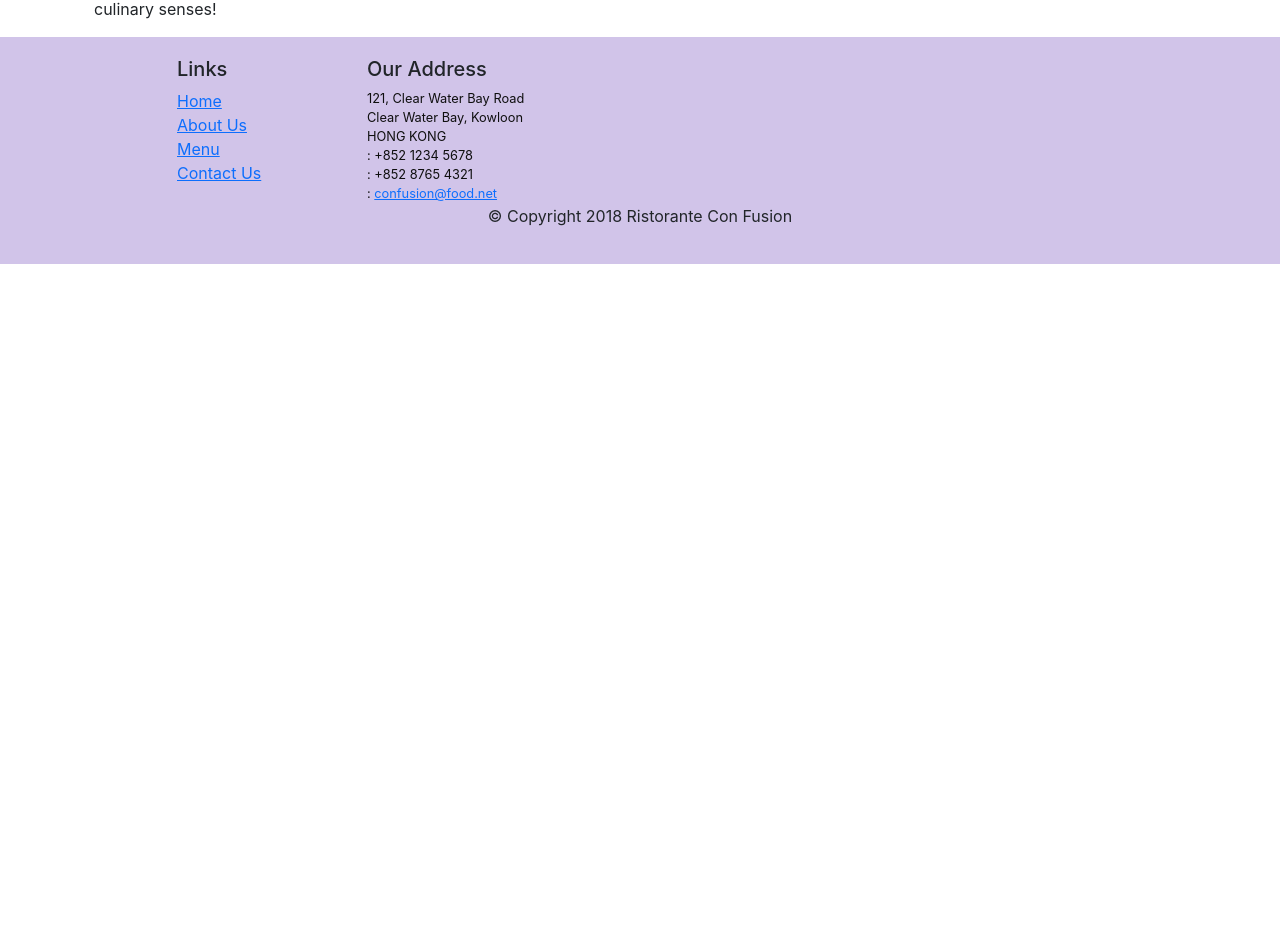
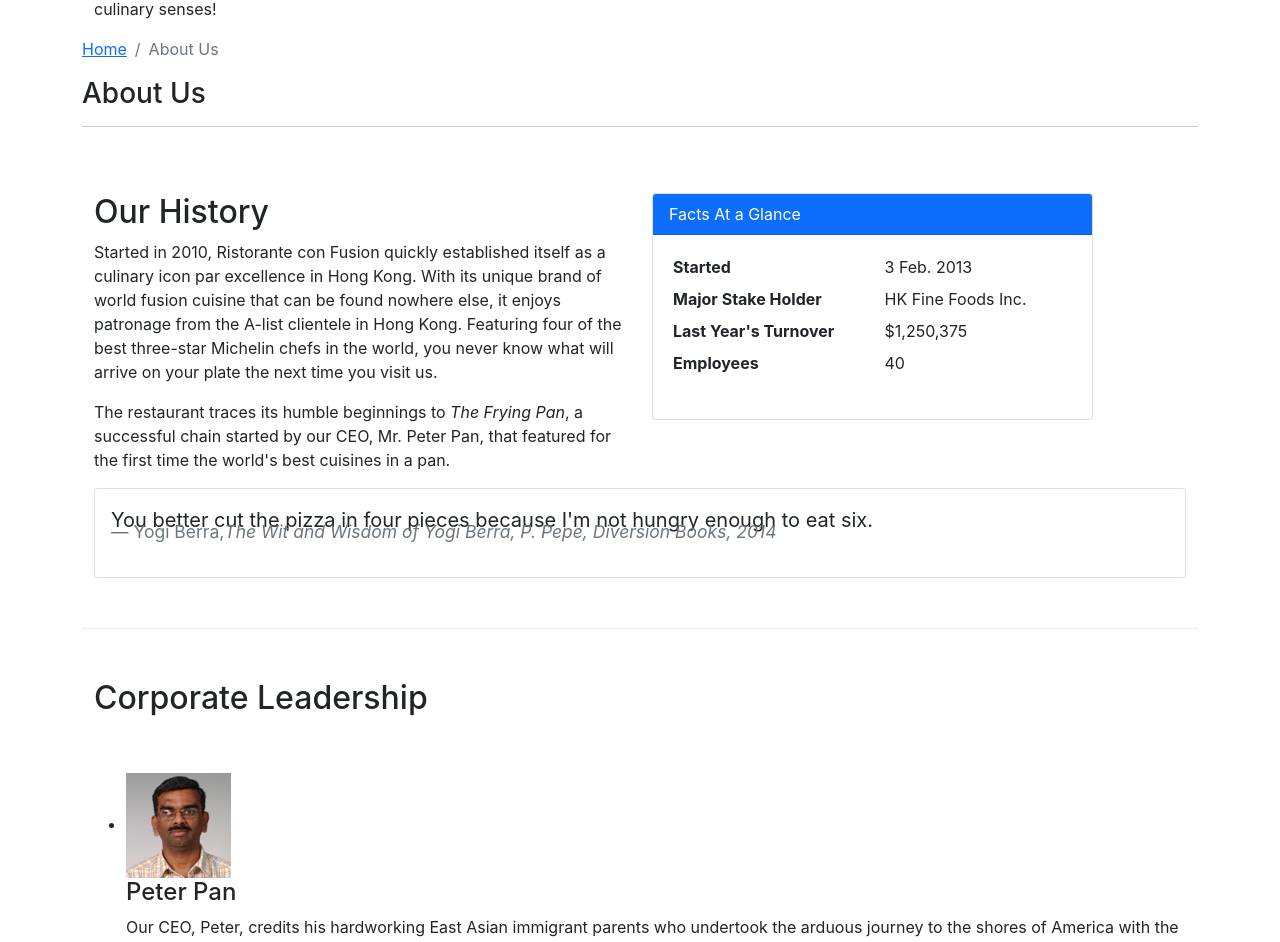
Before and after one commit to luutrinhlam/React-Redux-Learning, a React (Create React App) app: page /aboutus in a window 1280 px wide. Shown: the part 195-1137 px from the top of the page. Before the commit the page ends 800 px from the top, so only its background shows below. Built offline with nearby package versions, Linux system fonts and the light colour scheme; the HTML template or start-up script is replaced by a standard one.

Commit message:
Assignment 2 done

```diff
--- /dev/null
+++ b/src/components/AboutComponent.js
@@ -0,0 +1,93 @@
+import React from 'react';
+import { Breadcrumb, BreadcrumbItem, Card, CardBody, CardHeader, Media } from 'reactstrap';
+import { Link } from 'react-router-dom';
+
+function RenderLeader({ leader }) {
+    return (
+        <div key={leader.id} className="col-12 mt-5">
+            <Media tag="li" >
+                <Media left middle>
+                    <Media object src={leader.image} alt={leader.name} />
+                </Media>
+                <Media body className="ml-5">
+                    <Media heading>{leader.name}</Media>
+                    <p>{leader.description}</p>
+                </Media>
+            </Media>
+        </div>
+    );
+}
+////////
+function About(props) {
+
+    const leaders = props.leaders.map((leader) => {
+        return (
+            <RenderLeader leader={leader} />
+        );
+    });
+
+    return (
+        <div className="container">
+            <div className="row">
+                <Breadcrumb>
+                    <BreadcrumbItem><Link to="/home">Home</Link></BreadcrumbItem>
+                    <BreadcrumbItem active>About Us</BreadcrumbItem>
+                </Breadcrumb>
+                <div className="col-12">
+                    <h3>About Us</h3>
+                    <hr />
+                </div>
+            </div>
+            <div className="row row-content">
+                <div className="col-12 col-md-6">
+                    <h2>Our History</h2>
+                    <p>Started in 2010, Ristorante con Fusion quickly established itself as a culinary icon par excellence in Hong Kong. With its unique brand of world fusion cuisine that can be found nowhere else, it enjoys patronage from the A-list clientele in Hong Kong.  Featuring four of the best three-star Michelin chefs in the world, you never know what will arrive on your plate the next time you visit us.</p>
+                    <p>The restaurant traces its humble beginnings to <em>The Frying Pan</em>, a successful chain started by our CEO, Mr. Peter Pan, that featured for the first time the world's best cuisines in a pan.</p>
+                </div>
+                <div className="col-12 col-md-5">
+                    <Card>
+                        <CardHeader className="bg-primary text-white">Facts At a Glance</CardHeader>
+                        <CardBody>
+                            <dl className="row p-1">
+                                <dt className="col-6">Started</dt>
+                                <dd className="col-6">3 Feb. 2013</dd>
+                                <dt className="col-6">Major Stake Holder</dt>
+                                <dd className="col-6">HK Fine Foods Inc.</dd>
+                                <dt className="col-6">Last Year's Turnover</dt>
+                                <dd className="col-6">$1,250,375</dd>
+                                <dt className="col-6">Employees</dt>
+                                <dd className="col-6">40</dd>
+                            </dl>
+                        </CardBody>
+                    </Card>
+                </div>
+                <div className="col-12">
+                    <Card>
+                        <CardBody className="bg-faded">
+                            <blockquote className="blockquote">
+                                <p className="mb-0">You better cut the pizza in four pieces because
+                                    I'm not hungry enough to eat six.</p>
+                                <footer className="blockquote-footer">Yogi Berra,
+                                    <cite title="Source Title">The Wit and Wisdom of Yogi Berra,
+                                        P. Pepe, Diversion Books, 2014</cite>
+                                </footer>
+                            </blockquote>
+                        </CardBody>
+                    </Card>
+                </div>
+            </div>
+            <div className="row row-content">
+                <div className="col-12">
+                    <h2>Corporate Leadership</h2>
+                </div>
+                <div className="col-12">
+                    <Media list>
+                        {leaders}
+                    </Media>
+                </div>
+            </div>
+        </div>
+    );
+}
+
+export default About;
--- a/src/components/MainComponent.js
+++ b/src/components/MainComponent.js
@@ -6,12 +6,13 @@
 import Header from './HeaderComponent';
 import Footer from './FooterComponent';
 import Contact from './ContactComponent';
+import About from './AboutComponent';
 import { DISHES } from '../shared/dishes';
 import { COMMENTS } from '../shared/comments';
 import { PROMOTIONS } from '../shared/promotions';
 import { LEADERS } from '../shared/leaders';
 import { Routes, Route, Navigate } from 'react-router-dom';
-import {useParams} from 'react-router-dom';
+import { useParams } from 'react-router-dom';
 
 
 class Main extends Component {
@@ -38,10 +39,10 @@
       );
     }
     const DishWithId = () => {
-      const {dishId} = useParams();
-      return(
-          <DishDetail dish={this.state.dishes.filter((dish) => dish.id === parseInt(dishId,10))[0]}
-            comments={this.state.comments.filter((comment) => comment.dishId === parseInt(dishId,10))} />
+      const { dishId } = useParams();
+      return (
+        <DishDetail dish={this.state.dishes.filter((dish) => dish.id === parseInt(dishId, 10))[0]}
+          comments={this.state.comments.filter((comment) => comment.dishId === parseInt(dishId, 10))} />
       );
     };
     return (
@@ -50,9 +51,10 @@
         <Routes>
           <Route path='/home' element={<HomePage />} />
           <Route path='/menu' element={<Menu dishes={this.state.dishes} />} />
-          <Route path='/menu/:dishId' element={<DishWithId />}/>
-            <Route path='/contactus' element={<Contact />} />
-          </Routes>
+          <Route path='/menu/:dishId' element={<DishWithId />} />
+          <Route path='/contactus' element={<Contact />} />
+          <Route path='/aboutus' element={<About leaders={this.state.leaders}/>} />
+        </Routes>
         {/* <Navigate to="/home" replace/> */}
         <Footer />
       </div>
```
